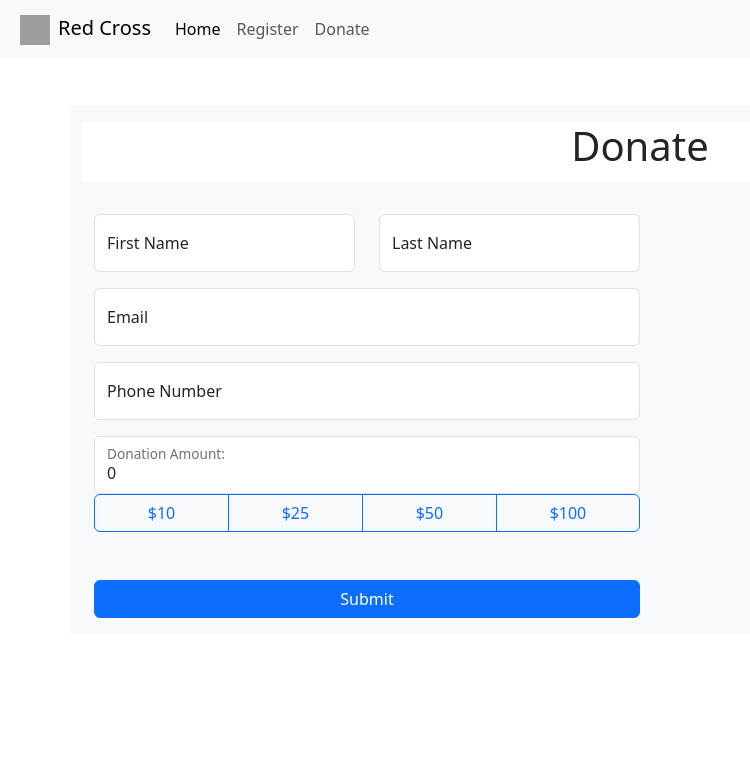
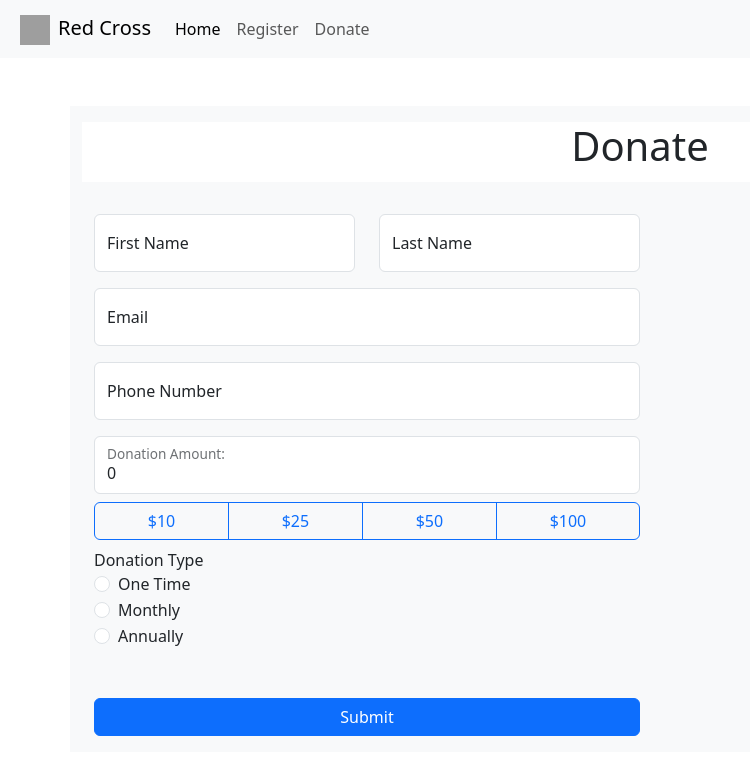
Before and after one commit to TheSilentIce/FBLA-Regional-2023, a React (Vite) app in the folder redcross-website/: page /donate in a window 1280 px wide. Shown: the top 774 px of the page, without its empty margins (0-750 px from the left). Built offline with nearby package versions, Linux system fonts and the light colour scheme; grey boxes are pictures that could not be loaded.

Commit message:
Added donation type

```diff
--- a/redcross-website/src/pages/Donate.tsx
+++ b/redcross-website/src/pages/Donate.tsx
@@ -1,3 +1,4 @@
+import RadioInput from "../components/RadioInput";
 import ShortInput from "../components/ShortInput";
 import SubmitButton from "../components/SubmitButton";
 import { useState } from "react";
@@ -17,7 +18,7 @@ export function Donate() {
           <h1 className="d-flex justify-content-center">Donate</h1>
         </div>
         <div className="py-3"></div>
-        <div className="container text-center">
+        <div className="container">
           <form className="w-50">
             <div className="row">
               <div className="col">
@@ -59,7 +60,7 @@ export function Donate() {
                 />
               </div>
             </div>
-            <div className="row">
+            <div className="row pt-2">
               <div className="col">
                 <div
                   className="btn-group w-100"
@@ -123,6 +124,11 @@ export function Donate() {
                 </div>
               </div>
             </div>
+            <div className="row">
+                <div className="col">
+                    <RadioInput name="Donation Type" id="donationType" options={["One Time", "Monthly", "Annually"]} />
+                </div>
+            </div>
             <div className="row pb-3 pt-5">
               <div className="col">
                 <SubmitButton />
```
